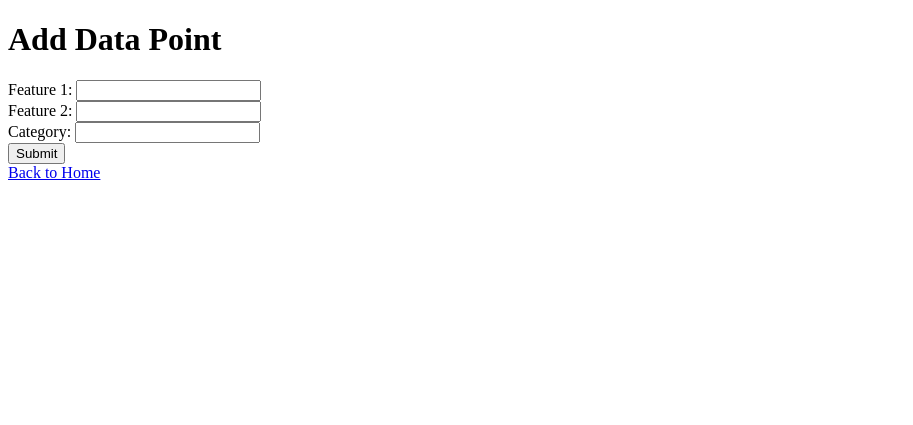
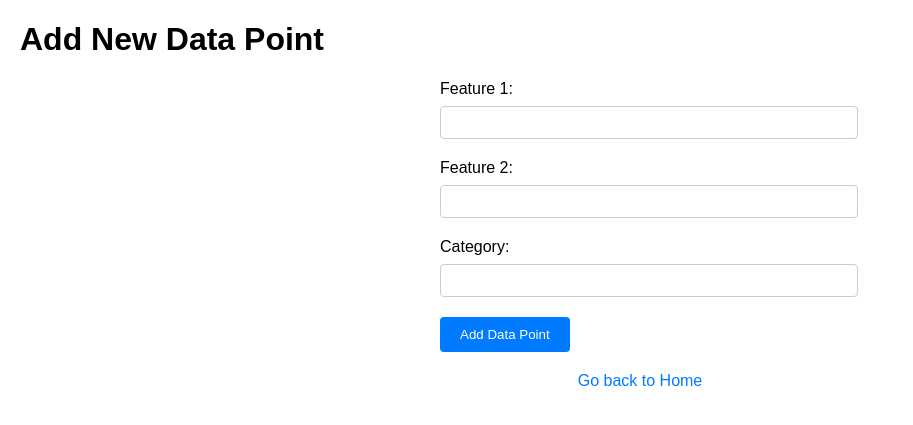
Before and after one commit to peetery/WebFramework, a Flask app: page /add in a window 1280 px wide. Shown: the top 425 px of the page, without its empty margins (0-913 px from the left). Run offline with Flask 3, Linux system fonts and the light colour scheme.

Commit message:
Project reconstruction, added models.py, main.py and error.html. Some code improvements.

```diff
--- a/app.py
+++ b/app.py
@@ -1,75 +1,79 @@
-from flask import Flask, request, jsonify, render_template, redirect, url_for
-from flask_sqlalchemy import SQLAlchemy
+from flask import Flask, render_template, request, redirect, url_for, jsonify, abort
+from models import db, DataPoint
 
 app = Flask(__name__)
 app.config['SQLALCHEMY_DATABASE_URI'] = 'sqlite:///data.db'
-db = SQLAlchemy(app)
-
-class DataPoint(db.Model):
-    id = db.Column(db.Integer, primary_key=True)
-    feature1 = db.Column(db.Float, nullable=False)
-    feature2 = db.Column(db.Float, nullable=False)
-    category = db.Column(db.Integer, nullable=False)
-
-with app.app_context():
-    db.create_all()
+app.config['SQLALCHEMY_TRACK_MODIFICATIONS'] = False
+db.init_app(app)
 
 @app.route('/')
-def index():
+def home():
     data_points = DataPoint.query.all()
-    return render_template('index.html', data_points=data_points)
+    return render_template('home.html', data_points=data_points)
 
 @app.route('/add', methods=['GET', 'POST'])
-def add_data_point():
+def add():
     if request.method == 'POST':
-        feature1 = request.form['feature1']
-        feature2 = request.form['feature2']
-        category = request.form['category']
+        if not all(key in request.form for key in ['feature1', 'feature2', 'category']):
+            return render_template('error.html',
+                                   error_code=400,
+                                   error_message="Missing required fields. Please fill in all fields and try again."), 400
         try:
-            data_point = DataPoint(feature1=feature1, feature2=feature2, category=category)
-            db.session.add(data_point)
-            db.session.commit()
-            return redirect(url_for('index'))
+            feature1 = float(request.form['feature1'])
+            feature2 = float(request.form['feature2'])
+            category = int(request.form['category'])
         except ValueError:
-            return 'Invalid data', 400
-    return render_template('add.html')
+            return render_template('error.html',
+                                   error_code=400,
+                                   error_message="Invalid data. Please check your input and try again."), 400
+        new_point = DataPoint(feature1=feature1, feature2=feature2, category=category)
+        db.session.add(new_point)
+        db.session.commit()
+        return redirect(url_for('home'))
+    else:
+        return render_template('add.html')
 
 @app.route('/delete/<int:record_id>', methods=['POST'])
-def delete_data_point(record_id):
+def delete(record_id):
     data_point = DataPoint.query.get(record_id)
-    if data_point is None:
-        return "Record not found", 404
+    if not data_point:
+        return render_template('error.html',
+                               error_code=404,
+                               error_message="Record not found. Unable to delete."), 404
     db.session.delete(data_point)
     db.session.commit()
-    return redirect(url_for('index'))
+    return redirect(url_for('home'))
 
+# API Endpoints
 @app.route('/api/data', methods=['GET'])
-def get_data():
+def api_get_data():
     data_points = DataPoint.query.all()
-    return jsonify([{'id': dp.id,
-                     'feature1': dp.feature1,
-                     'feature2': dp.feature2,
-                     'category': dp.category} for dp in data_points])
+    return jsonify([{
+        'id': dp.id,
+        'feature1': dp.feature1,
+        'feature2': dp.feature2,
+        'category': dp.category
+    } for dp in data_points])
 
 @app.route('/api/data', methods=['POST'])
-def api_add_data_point():
+def api_add_data():
     data = request.get_json()
     try:
-        dp = DataPoint(feature1=data['feature1'], feature2=data['feature2'], category=data['category'])
-        db.session.add(dp)
+        feature1 = float(data['feature1'])
+        feature2 = float(data['feature2'])
+        category = int(data['category'])
+        new_point = DataPoint(feature1=feature1, feature2=feature2, category=category)
+        db.session.add(new_point)
         db.session.commit()
-        return jsonify({'id': dp.id,}), 201
+        return jsonify({'id': new_point.id}), 201
     except (ValueError, KeyError):
-        return jsonify({'error': 'Invalid data'}), 400
+        return jsonify({'error': 'Invalid data in API request.'}), 400
 
 @app.route('/api/data/<int:record_id>', methods=['DELETE'])
-def api_delete_data_point(record_id):
+def api_delete_data(record_id):
     data_point = DataPoint.query.get(record_id)
-    if data_point is None:
+    if not data_point:
         return jsonify({'error': 'Record not found'}), 404
     db.session.delete(data_point)
     db.session.commit()
-    return '', 204
-
-if __name__ == '__main__':
-    app.run(debug=True)
+    return jsonify({'id': record_id})
--- /dev/null
+++ b/main.py
@@ -0,0 +1,7 @@
+from app import app, db
+
+if __name__ == "__main__":
+    with app.app_context():
+        db.create_all()
+
+    app.run(debug=True, host="0.0.0.0", port=5000)
--- a/templates/add.html
+++ b/templates/add.html
@@ -1,22 +1,66 @@
 <!DOCTYPE html>
-<html>
+<html lang="en">
 <head>
+    <meta charset="UTF-8">
+    <meta name="viewport" content="width=device-width, initial-scale=1.0">
     <title>Add Data Point</title>
+    <style>
+        body {
+            font-family: Arial, sans-serif;
+            margin: 20px;
+        }
+        form {
+            max-width: 400px;
+            margin: auto;
+        }
+        label {
+            display: block;
+            margin-bottom: 8px;
+        }
+        input[type="text"], input[type="number"] {
+            width: 100%;
+            padding: 8px;
+            margin-bottom: 20px;
+            border: 1px solid #ccc;
+            border-radius: 4px;
+        }
+        button {
+            padding: 10px 20px;
+            background-color: #007BFF;
+            color: #fff;
+            border: none;
+            border-radius: 4px;
+            cursor: pointer;
+        }
+        button:hover {
+            background-color: #0056b3;
+        }
+        a {
+            display: block;
+            text-align: center;
+            margin-top: 20px;
+            color: #007BFF;
+            text-decoration: none;
+        }
+        a:hover {
+            text-decoration: underline;
+        }
+    </style>
 </head>
 <body>
-    <h1>Add Data Point</h1>
-    <form method="post">
-        <label>Feature 1:</label>
-        <input type="text" name="feature1" required>
-        <br>
-        <label>Feature 2:</label>
-        <input type="text" name="feature2" required>
-        <br>
-        <label>Category:</label>
-        <input type="text" name="category" required>
-        <br>
-        <button type="submit">Submit</button>
+    <h1>Add New Data Point</h1>
+    <form action="/add" method="POST">
+        <label for="feature1">Feature 1:</label>
+        <input type="number" id="feature1" name="feature1" step="0.01" required>
+
+        <label for="feature2">Feature 2:</label>
+        <input type="number" id="feature2" name="feature2" step="0.01" required>
+
+        <label for="category">Category:</label>
+        <input type="text" id="category" name="category" required>
+
+        <button type="submit">Add Data Point</button>
     </form>
-    <a href="{{ url_for('index') }}">Back to Home</a>
+    <a href="/">Go back to Home</a>
 </body>
 </html>
```
Also changed, not shown: models.py (added, +9 -0 lines), templates/error.html (added, +38 -0 lines), templates/home.html (added, +70 -0 lines), templates/index.html (deleted, +0 -32 lines).
